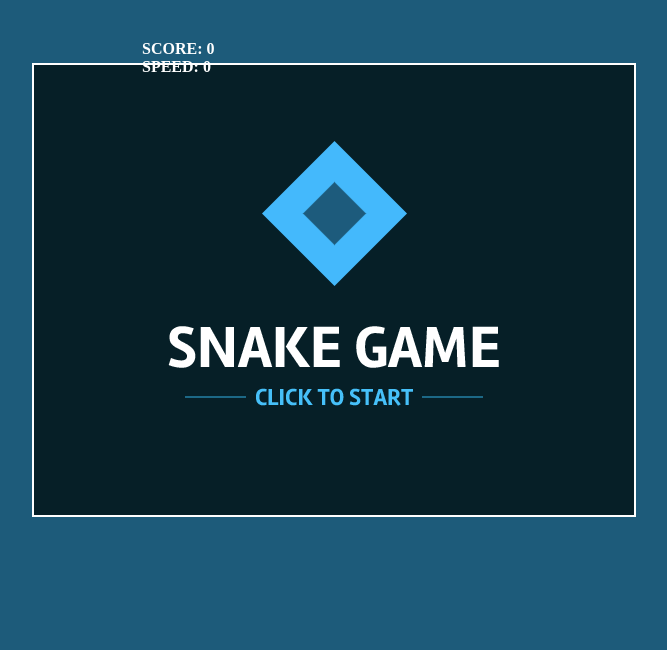
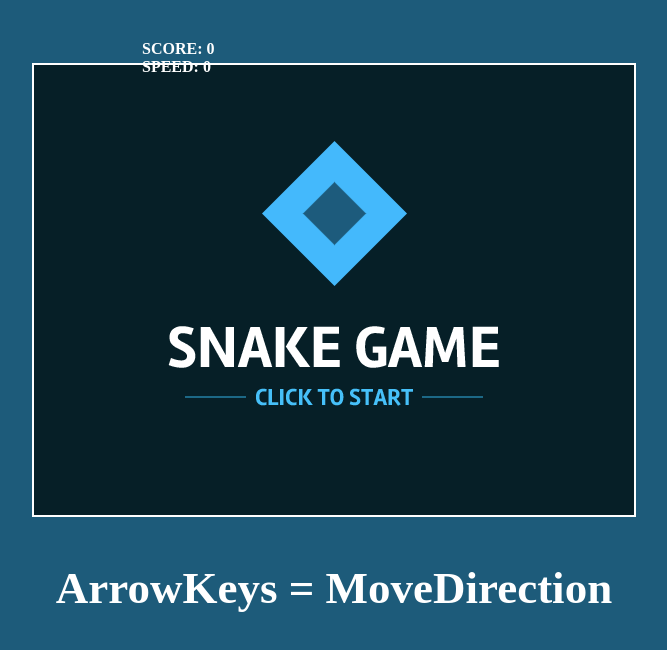
Before and after one commit to SundinMathias/SundinMathias.github.io, a plain HTML site: page snake/snake.html in a window 1280 px wide. Shown: the whole page, without its empty margins (306-973 px from the left). Drawn offline with Linux system fonts and the light colour scheme; animation ran at ten frames a second.

Commit message:
arrowkeys

```diff
--- a/snake/snake.html
+++ b/snake/snake.html
@@ -17,7 +17,7 @@
 </div>
 
 <div id="content"></div>
-
+<p>ArrowKeys = MoveDirection</p>
 <script src="assets/js/phaser.min.js"></script>
     <script src="assets/js/menu.js"></script>
     <script src="assets/js/game.js"></script>
--- a/snake/style.css
+++ b/snake/style.css
@@ -37,3 +37,10 @@ canvas{
     font-weight: bolder;
 
 }
+
+p {
+    font-size: 45px;
+    text-align: center;
+    font-weight: bolder;
+    color: white;
+}
```
